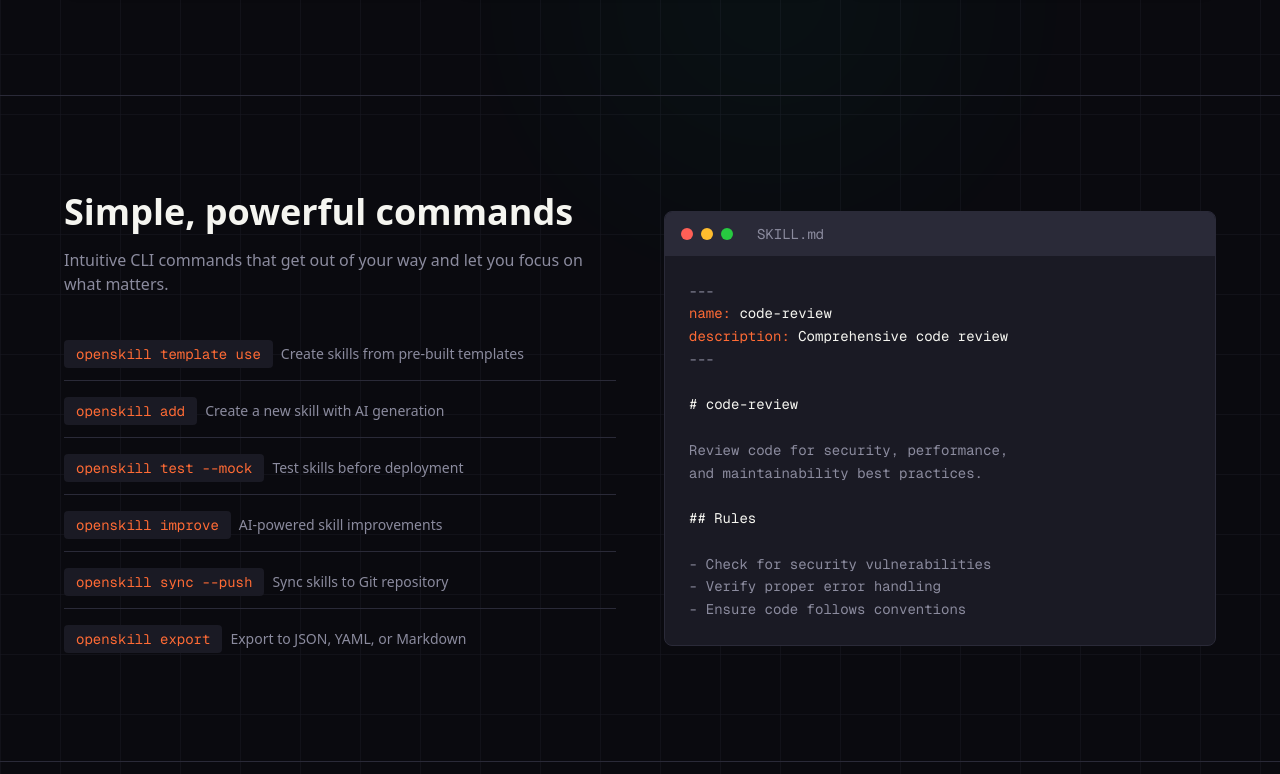
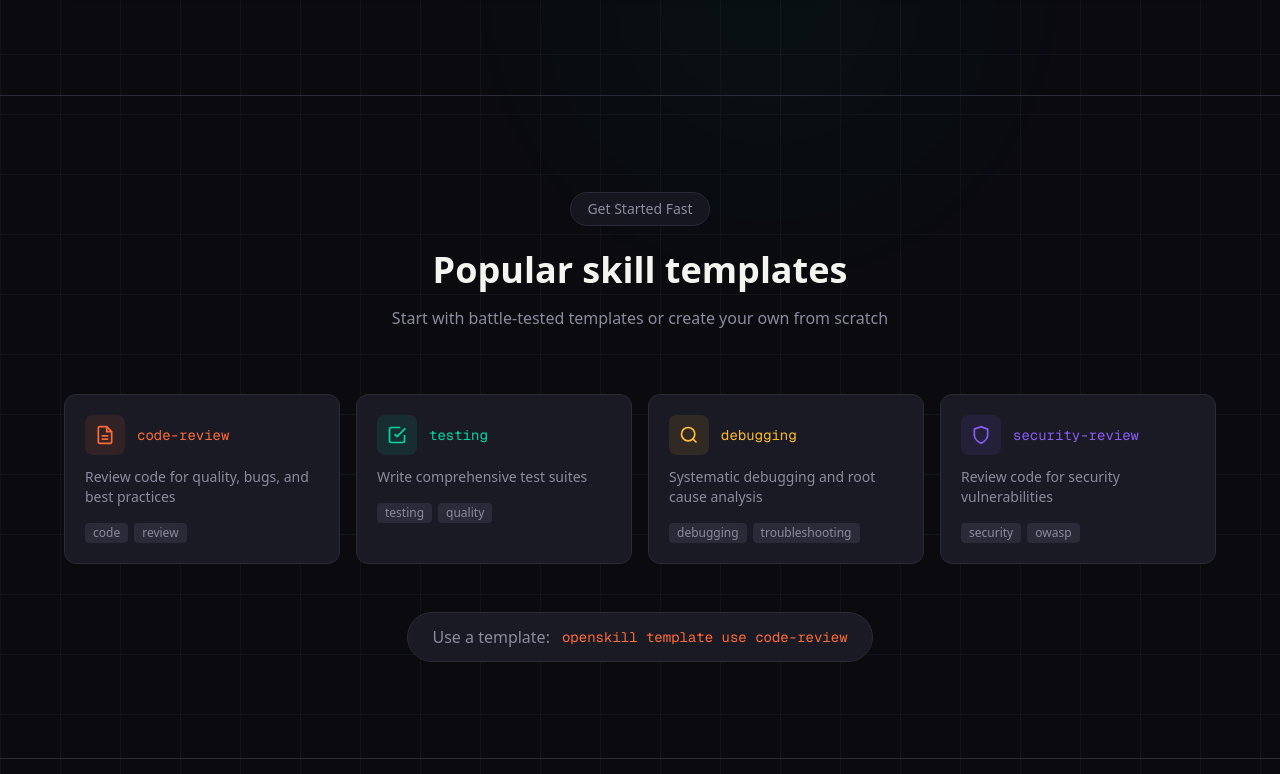
Before and after one commit to Rakshit-gen/openskill-fe, a Next.js app: page / in a window 1280 px wide. Shown: the part 4206-4980 px from the top of the page. Built offline with nearby package versions, Linux system fonts and the light colour scheme.

Commit message:
added completion knowledge

```diff
--- a/src/app/page.tsx
+++ b/src/app/page.tsx
@@ -396,23 +396,6 @@ function FeatureCard({
   );
 }
 
-// Command Example Component
-function CommandExample({
-  command,
-  description
-}: {
-  command: string;
-  description: string;
-}) {
-  return (
-    <div className="flex flex-col sm:flex-row sm:items-center gap-2 py-3 border-b border-[#2A2A38] last:border-0">
-      <code className="font-mono text-sm text-[#FF6B35] bg-[#1A1A24] px-3 py-1 rounded whitespace-nowrap">
-        {command}
-      </code>
-      <span className="text-[#8B8B9E] text-sm">{description}</span>
-    </div>
-  );
-}
 
 // Animated Skill Demo Component
 function SkillInActionDemo() {
@@ -894,68 +877,101 @@ export default function Home() {
         </div>
       </section>
 
-      {/* Commands Section */}
-      <section className="relative z-10 py-24 px-6 border-t border-[#2A2A38]">
+      {/* Popular Skills Gallery */}
+      <section className="relative z-10 py-24 px-6 border-t border-[#2A2A38] overflow-hidden">
         <div className="max-w-6xl mx-auto">
-          <div className="grid lg:grid-cols-2 gap-12 items-center">
-            <div>
-              <h2 className="text-3xl sm:text-4xl font-bold text-[#F5F5F0] mb-4">
-                Simple, powerful commands
-              </h2>
-              <p className="text-[#8B8B9E] mb-8">
-                Intuitive CLI commands that get out of your way and let you focus on what matters.
-              </p>
+          <div className="text-center mb-16">
+            <span className="inline-block px-4 py-1.5 rounded-full bg-[#1A1A24]/80 backdrop-blur-sm border border-[#2A2A38] text-[#8B8B9E] text-sm mb-6">
+              Get Started Fast
+            </span>
+            <h2 className="text-3xl sm:text-4xl font-bold text-[#F5F5F0] mb-4">
+              Popular skill templates
+            </h2>
+            <p className="text-[#8B8B9E] max-w-2xl mx-auto">
+              Start with battle-tested templates or create your own from scratch
+            </p>
+          </div>
 
-              <div className="space-y-1 stagger-fade-in">
-                <CommandExample
-                  command="openskill template use"
-                  description="Create skills from pre-built templates"
-                />
-                <CommandExample
-                  command="openskill add"
-                  description="Create a new skill with AI generation"
-                />
-                <CommandExample
-                  command="openskill test --mock"
-                  description="Test skills before deployment"
-                />
-                <CommandExample
-                  command="openskill improve"
-                  description="AI-powered skill improvements"
-                />
-                <CommandExample
-                  command="openskill sync --push"
-                  description="Sync skills to Git repository"
-                />
-                <CommandExample
-                  command="openskill export"
-                  description="Export to JSON, YAML, or Markdown"
-                />
+          <div className="grid sm:grid-cols-2 lg:grid-cols-4 gap-4">
+            {/* Code Review - Real template */}
+            <div className="group relative bg-[#1A1A24] border border-[#2A2A38] rounded-xl p-5 hover:border-[#FF6B35]/50 transition-all duration-300 hover:-translate-y-1">
+              <div className="flex items-center gap-3 mb-3">
+                <div className="w-10 h-10 rounded-lg bg-[#FF6B35]/10 flex items-center justify-center text-[#FF6B35]">
+                  <svg width="20" height="20" viewBox="0 0 24 24" fill="none" stroke="currentColor" strokeWidth="2">
+                    <path d="M14 2H6a2 2 0 0 0-2 2v16a2 2 0 0 0 2 2h12a2 2 0 0 0 2-2V8z" />
+                    <polyline points="14 2 14 8 20 8" />
+                    <line x1="16" y1="13" x2="8" y2="13" />
+                    <line x1="16" y1="17" x2="8" y2="17" />
+                  </svg>
+                </div>
+                <code className="text-[#FF6B35] font-mono text-sm">code-review</code>
+              </div>
+              <p className="text-[#8B8B9E] text-sm mb-4">Review code for quality, bugs, and best practices</p>
+              <div className="flex flex-wrap gap-1.5">
+                <span className="px-2 py-0.5 rounded text-xs bg-[#2A2A38] text-[#8B8B9E]">code</span>
+                <span className="px-2 py-0.5 rounded text-xs bg-[#2A2A38] text-[#8B8B9E]">review</span>
               </div>
             </div>
 
-            <div className="terminal-window hover-lift">
-              <div className="terminal-header">
-                <div className="terminal-dot bg-[#FF5F56]" />
-                <div className="terminal-dot bg-[#FFBD2E]" />
-                <div className="terminal-dot bg-[#27CA40]" />
-                <span className="ml-4 text-sm text-[#8B8B9E] font-mono">SKILL.md</span>
+            {/* Testing - Real template */}
+            <div className="group relative bg-[#1A1A24] border border-[#2A2A38] rounded-xl p-5 hover:border-[#00D9A5]/50 transition-all duration-300 hover:-translate-y-1">
+              <div className="flex items-center gap-3 mb-3">
+                <div className="w-10 h-10 rounded-lg bg-[#00D9A5]/10 flex items-center justify-center text-[#00D9A5]">
+                  <svg width="20" height="20" viewBox="0 0 24 24" fill="none" stroke="currentColor" strokeWidth="2">
+                    <polyline points="9 11 12 14 22 4" />
+                    <path d="M21 12v7a2 2 0 0 1-2 2H5a2 2 0 0 1-2-2V5a2 2 0 0 1 2-2h11" />
+                  </svg>
+                </div>
+                <code className="text-[#00D9A5] font-mono text-sm">testing</code>
               </div>
-              <div className="terminal-body">
-                <pre className="text-sm font-mono leading-relaxed">
-                  <span className="text-[#8B8B9E]">---</span>{"\n"}
-                  <span className="text-[#FF6B35]">name:</span> <span className="text-[#F5F5F0]">code-review</span>{"\n"}
-                  <span className="text-[#FF6B35]">description:</span> <span className="text-[#F5F5F0]">Comprehensive code review</span>{"\n"}
-                  <span className="text-[#8B8B9E]">---</span>{"\n\n"}
-                  <span className="text-[#F5F5F0]"># code-review</span>{"\n\n"}
-                  <span className="text-[#8B8B9E]">Review code for security, performance,</span>{"\n"}
-                  <span className="text-[#8B8B9E]">and maintainability best practices.</span>{"\n\n"}
-                  <span className="text-[#F5F5F0]">## Rules</span>{"\n\n"}
-                  <span className="text-[#8B8B9E]">- Check for security vulnerabilities</span>{"\n"}
-                  <span className="text-[#8B8B9E]">- Verify proper error handling</span>{"\n"}
-                  <span className="text-[#8B8B9E]">- Ensure code follows conventions</span>
-                </pre>
+              <p className="text-[#8B8B9E] text-sm mb-4">Write comprehensive test suites</p>
+              <div className="flex flex-wrap gap-1.5">
+                <span className="px-2 py-0.5 rounded text-xs bg-[#2A2A38] text-[#8B8B9E]">testing</span>
+                <span className="px-2 py-0.5 rounded text-xs bg-[#2A2A38] text-[#8B8B9E]">quality</span>
               </div>
+            </div>
+
+            {/* Debugging - Real template */}
+            <div className="group relative bg-[#1A1A24] border border-[#2A2A38] rounded-xl p-5 hover:border-[#FFBD2E]/50 transition-all duration-300 hover:-translate-y-1">
+              <div className="flex items-center gap-3 mb-3">
+                <div className="w-10 h-10 rounded-lg bg-[#FFBD2E]/10 flex items-center justify-center text-[#FFBD2E]">
+                  <svg width="20" height="20" viewBox="0 0 24 24" fill="none" stroke="currentColor" strokeWidth="2">
+                    <circle cx="11" cy="11" r="8" />
+                    <path d="m21 21-4.35-4.35" />
+                  </svg>
+                </div>
+                <code className="text-[#FFBD2E] font-mono text-sm">debugging</code>
+              </div>
+              <p className="text-[#8B8B9E] text-sm mb-4">Systematic debugging and root cause analysis</p>
+              <div className="flex flex-wrap gap-1.5">
+                <span className="px-2 py-0.5 rounded text-xs bg-[#2A2A38] text-[#8B8B9E]">debugging</span>
+                <span className="px-2 py-0.5 rounded text-xs bg-[#2A2A38] text-[#8B8B9E]">troubleshooting</span>
+              </div>
+            </div>
+
+            {/* Security Review - Real template */}
+            <div className="group relative bg-[#1A1A24] border border-[#2A2A38] rounded-xl p-5 hover:border-[#8B5CF6]/50 transition-all duration-300 hover:-translate-y-1">
+              <div className="flex items-center gap-3 mb-3">
+                <div className="w-10 h-10 rounded-lg bg-[#8B5CF6]/10 flex items-center justify-center text-[#8B5CF6]">
+                  <svg width="20" height="20" viewBox="0 0 24 24" fill="none" stroke="currentColor" strokeWidth="2">
+                    <path d="M12 22s8-4 8-10V5l-8-3-8 3v7c0 6 8 10 8 10z" />
+                  </svg>
+                </div>
+                <code className="text-[#8B5CF6] font-mono text-sm">security-review</code>
+              </div>
+              <p className="text-[#8B8B9E] text-sm mb-4">Review code for security vulnerabilities</p>
+              <div className="flex flex-wrap gap-1.5">
+                <span className="px-2 py-0.5 rounded text-xs bg-[#2A2A38] text-[#8B8B9E]">security</span>
+                <span className="px-2 py-0.5 rounded text-xs bg-[#2A2A38] text-[#8B8B9E]">owasp</span>
+              </div>
+            </div>
+          </div>
+
+          {/* Use template CTA */}
+          <div className="mt-12 text-center">
+            <div className="inline-flex flex-col sm:flex-row items-center gap-3 bg-[#1A1A24] border border-[#2A2A38] rounded-xl sm:rounded-full px-6 py-4 sm:py-3">
+              <span className="text-[#8B8B9E]">Use a template:</span>
+              <code className="text-[#FF6B35] font-mono text-sm">openskill template use code-review</code>
             </div>
           </div>
         </div>
```
Also changed, not shown: .claude/skills/code-review/SKILL.md (added).
